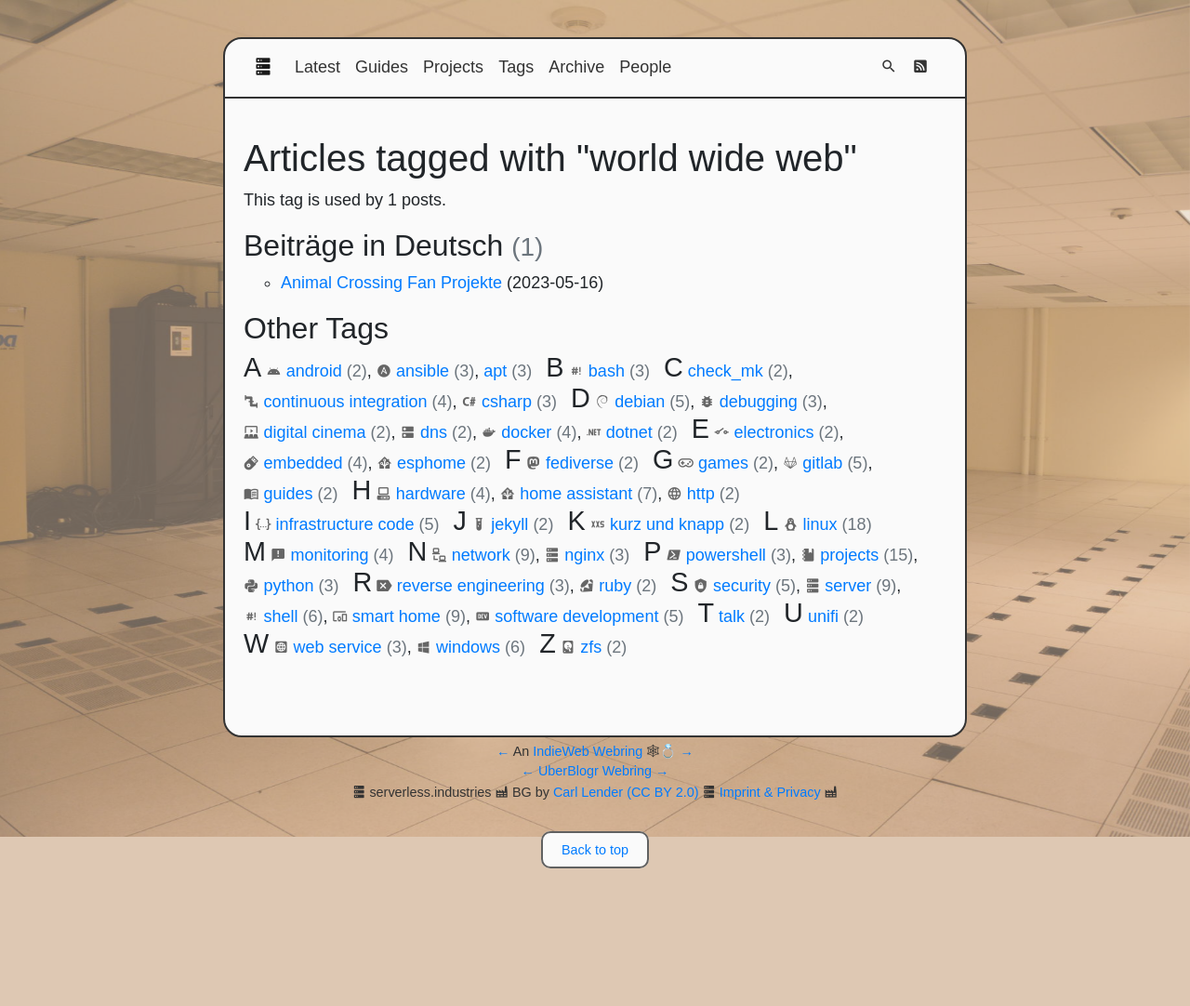
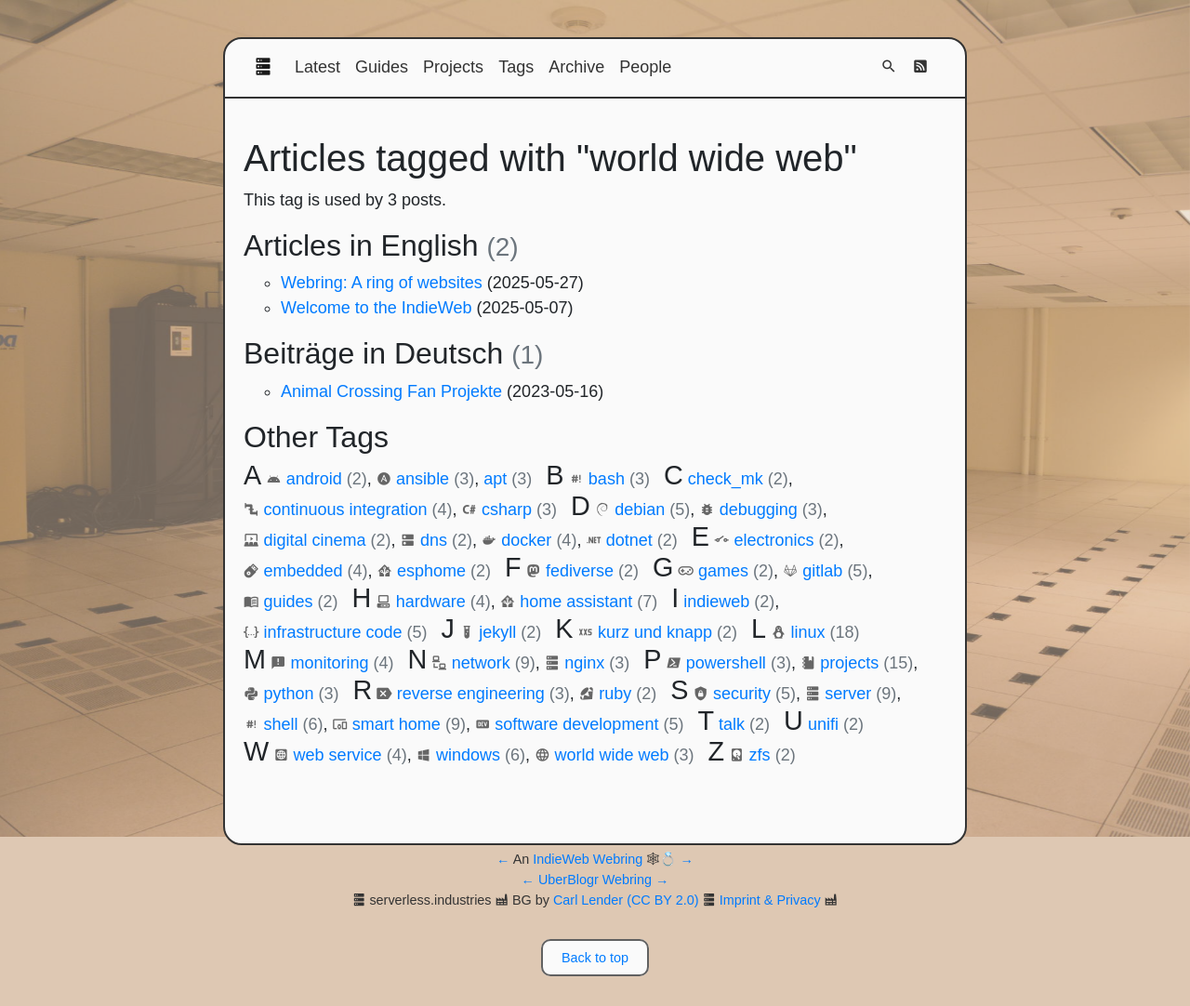
Before and after one commit to perryflynn/serverless.industries, a Jekyll site: the page built from src/index.html, in a window 1280 px wide. Shown: the whole page at 93% size. Built offline with Jekyll 4.4.1, drawn with Linux system fonts in a browser that asks for light colours; before the commit the page ends 965 px from its top, so only the background shows below that; some of the changed lines change nothing that is shown.

Commit message:
next indieweb post: webrings

````diff
--- a/src/_posts/2025/2025-05-07-welcome-to-indieweb.en.md
+++ b/src/_posts/2025/2025-05-07-welcome-to-indieweb.en.md
@@ -2,7 +2,10 @@
 author: christian
 title: Welcome to the IndieWeb
 locale: en
-tags: [ indieweb, http ]
+tags: [ indieweb, world wide web ]
+series:
+  tag: series:indiewebintro
+  index: 1
 ---
 
 After setting up an RSS feed reader and reading Hacker News for some time, I realized
--- /dev/null
+++ b/src/_posts/2025/2025-05-27-webring.en.md
@@ -0,0 +1,40 @@
+---
+author: christian
+title: "Webring: A ring of websites"
+locale: en
+tags: [ indieweb, web service, world wide web ]
+series:
+  tag: series:indiewebintro
+  index: 2
+usemermaid: true
+---
+
+One of the first things I checked out after I [learned about the IndieWeb][indieweb] was
+[webrings][webring]. Invented 1994, a webring chains websites together in a circular structure.
+Next/Previous links are present on every member website to switch between them.
+
+[indieweb]: {% post_url 2025/2025-05-07-welcome-to-indieweb.en %}
+[webring]: https://en.wikipedia.org/wiki/Webring
+
+```mermaid
+graph LR
+  a[Website A] --> b[Website B]
+  b --> c[Website C]
+  c --> d[Website D]
+  d --> a
+```
+
+The webrings I implemented at the bottom of this page:
+
+- [An IndieWeb webring](https://xn--sr8hvo.ws/)
+- [UberBlogr](https://uberblogr.de/)
+
+Once a website is registered, the webring software will generate HTML Code to embed. This has
+to be added at least to the main page (`/`) of the website.
+
+There is also a [random](https://xn--sr8hvo.ws/random) ([random](https://uberblogr.de/rand/serverless))
+link to discover websites on the webring.
+
+I had a great time to check out new websites. ❤
+
+Syndicate: [news.indieweb.org](https://news.indieweb.org/en){:.u-syndication}
````
